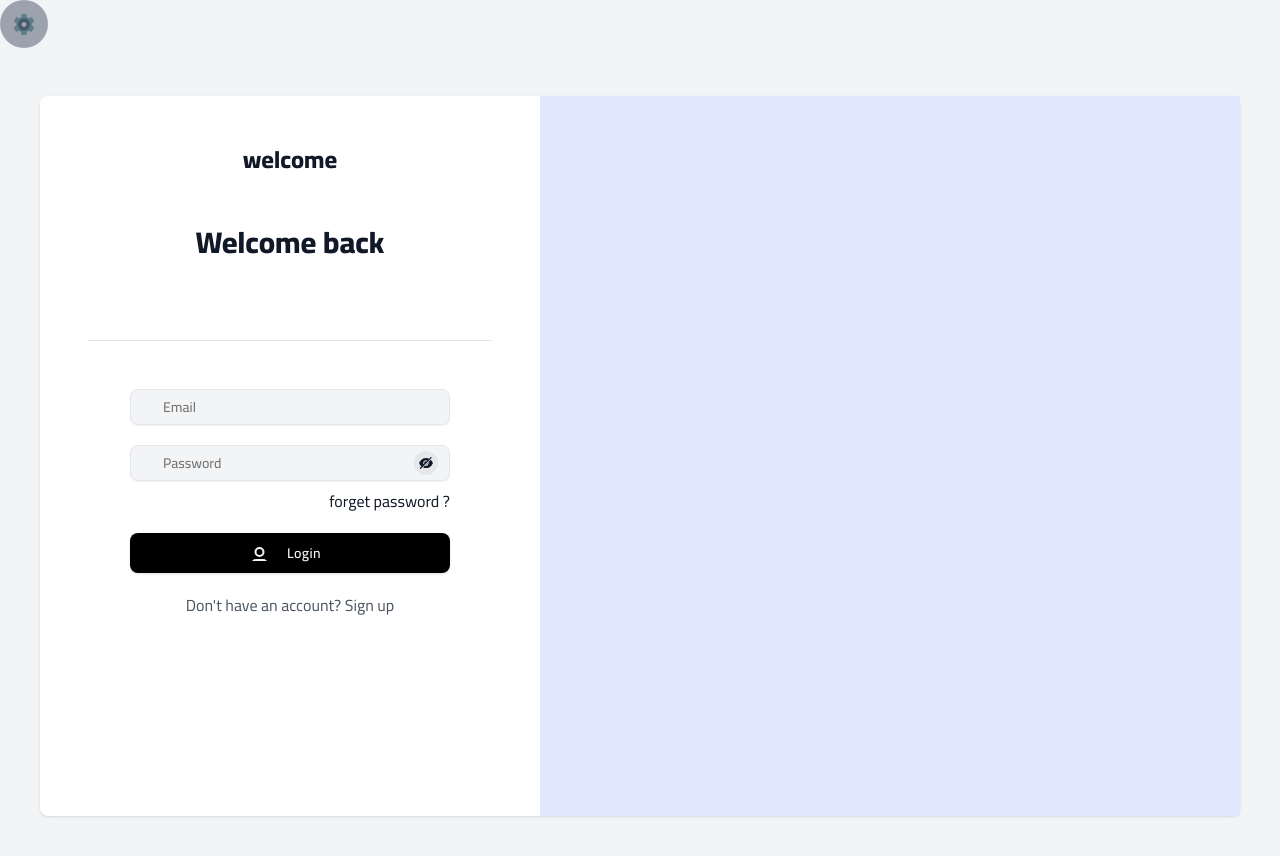
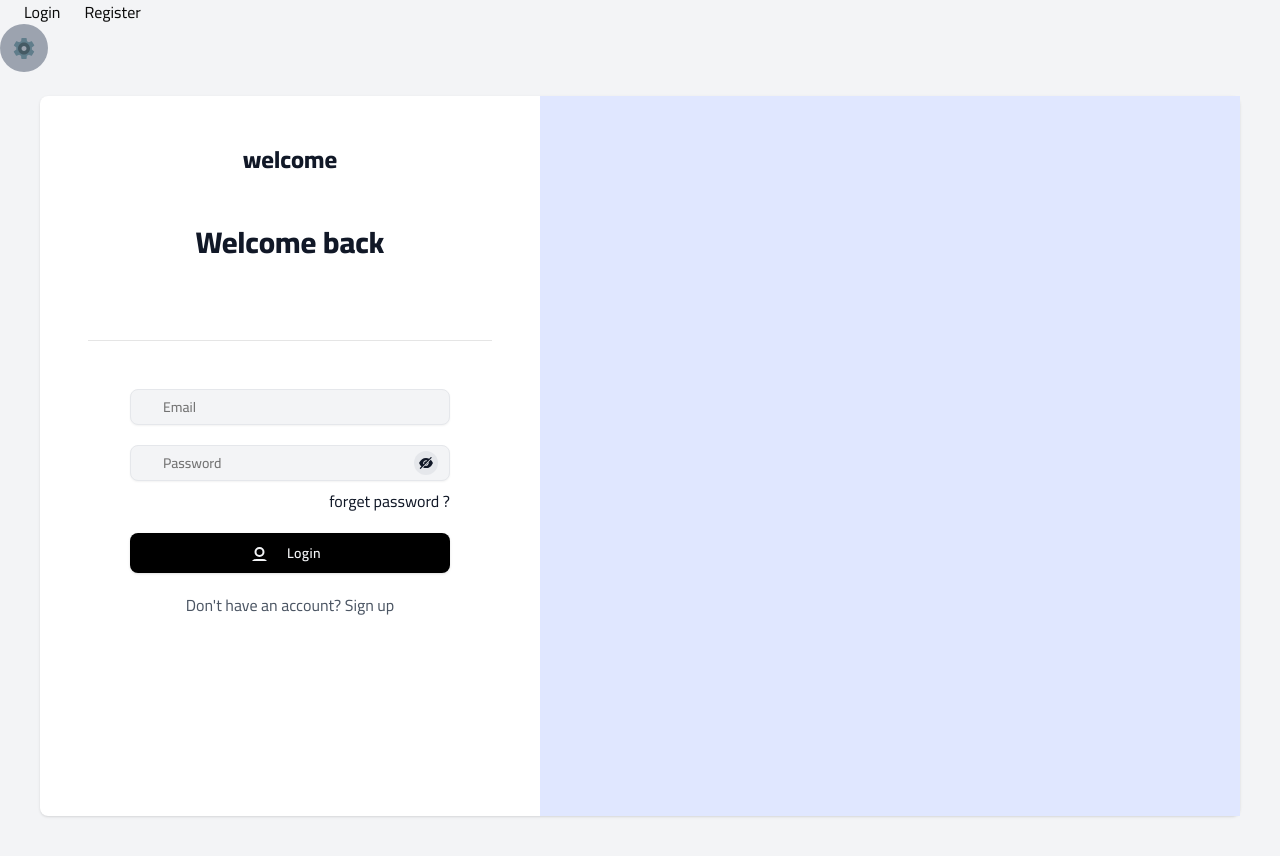
Before and after one commit to ahmedgfathy/globalcrm, a Next.js app: page /login in a window 1280 px wide. Built offline with nearby package versions, Linux system fonts and the light colour scheme.

Commit message:
update-links

```diff
--- a/src/app/components/FormComponent/FormComponent.jsx
+++ b/src/app/components/FormComponent/FormComponent.jsx
@@ -74,7 +74,7 @@ function FormComponent({
                 />
                 {page === "login" ? (
                   <div className="text-right my-2">
-                    <Link href="/user/forget-password">forget password ?</Link>
+                    <Link href="/">forget password ?</Link>
                   </div>
                 ) : (
                   <PasswordInput
@@ -122,7 +122,7 @@ function FormComponent({
               {page == "login" && (
                 <div className="text-center mt-5">
                   <Link
-                    href="/user/register"
+                    href="/register"
                     className="text-gray-600 hover:text-gray-900"
                   >
                     Don&apos;t have an account? Sign up
--- a/src/app/layout.js
+++ b/src/app/layout.js
@@ -2,7 +2,7 @@ import Drawer from "./components/Drawer/Drawer";
 import { TranslationProvider } from "./context/TranslationContext";
 import "./globals.css";
 import { Cairo } from "next/font/google";
-
+import Link from "next/link"
 const cairo = Cairo({
   subsets: ["arabic"],
   preload: true,
@@ -19,6 +19,8 @@ export default function RootLayout({ children }) {
       <body className={`${cairo.className} antialiased min-h-screen`}>
         <TranslationProvider>
           <div className="bg-gray-100 relative h-14">
+            <Link href="/login" className="mx-6">Login</Link>
+            <Link href="/register">Register</Link>
             <Drawer />
           </div>
           {children}
```
